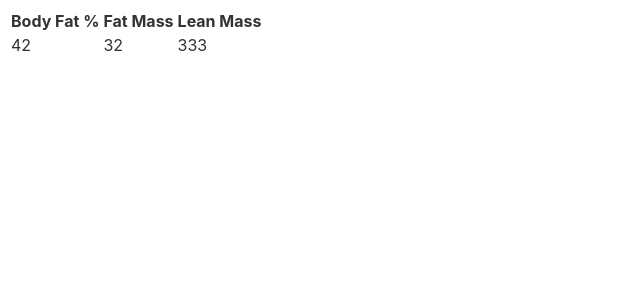
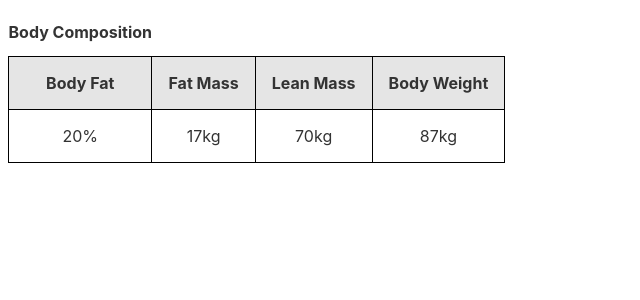
Before and after one commit to adrianrivers/body-composition-app, a Svelte app: page / in a window 1280 px wide. Shown: the top 300 px of the page, without its empty margins (0-640 px from the left). Built offline with nearby package versions, Linux system fonts and the light colour scheme.

Commit message:
Style body comp component, pass props

```diff
--- a/src/App.svelte
+++ b/src/App.svelte
@@ -1,10 +1,39 @@
 <script>
+	import { onMount } from 'svelte';
+	import { getBodyFatPercentage, getFatMass, getLeanMass } from './utils/calculations.js';
 	import BodyCompositionTable from './components/BodyCompositionTable.svelte';
 
+	let calulatedFigures = {}
+	let measurements = {
+		height: 178,
+		weight: 87,
+		neck: 42,
+		waist: 94
+	}
+
+	let figures = {
+		bodyFatPercentage: 0,
+		fatMass: 0,
+		leanMass: 0,
+	}
+
+	onMount(async () => {
+		const { height, weight, neck, waist } = measurements;
+
+		const bodyFatPercentage = getBodyFatPercentage(height, neck, waist);
+		const fatMass = getFatMass(bodyFatPercentage, weight);
+		const leanMass = getLeanMass(fatMass, weight);
+
+		figures = {
+			bodyFatPercentage,
+			fatMass,
+			leanMass
+		}
+	});
 </script>
 
 <main>
-	<BodyCompositionTable bodyFatPercentage={42} fatMass={32} leanMass={333}></BodyCompositionTable>
+	<BodyCompositionTable bodyFatPercentage={figures.bodyFatPercentage} fatMass={figures.fatMass} leanMass={figures.leanMass}></BodyCompositionTable>
 </main>
 
 <style>
--- a/src/components/BodyCompositionTable.svelte
+++ b/src/components/BodyCompositionTable.svelte
@@ -4,17 +4,39 @@
   export let leanMass;
 </script>
 
-<style></style>
+<style>
+  table {
+    border-collapse: collapse
+  }
+
+  thead {
+    line-height: 3rem;
+    font-weight: bold;
+  }
+
+  th {
+    background: rgba(0, 0, 0, 0.1);
+  }
+
+  td, th {
+    border: 1px solid #000;
+    padding: 1rem;
+    text-align: center;
+  }
+</style>
 
 <table>
+  <thead>Body Composition</thead>
   <tr>
-  <th>Body Fat %</th>
+    <th>Body Fat</th>
     <th>Fat Mass</th>
     <th>Lean Mass</th>
+    <th>Body Weight</th>
   </tr>
   <tr>
-  <td>{bodyFatPercentage}</td>
-  <td>{fatMass}</td>
-  <td>{leanMass}</td>
+    <td>{bodyFatPercentage}%</td>
+    <td>{fatMass}kg</td>
+    <td>{leanMass}kg</td>
+    <td>{fatMass + leanMass}kg</td>
   </tr>
 </table>
--- a/src/main.js
+++ b/src/main.js
@@ -1,10 +1,7 @@
-import App from './App.svelte';
+import App from "./App.svelte";
 
 const app = new App({
-	target: document.body,
-	props: {
-		name: 'world'
-	}
+  target: document.body,
 });
 
 export default app;
```
Lines whose indentation alone changed are shown as unchanged.
